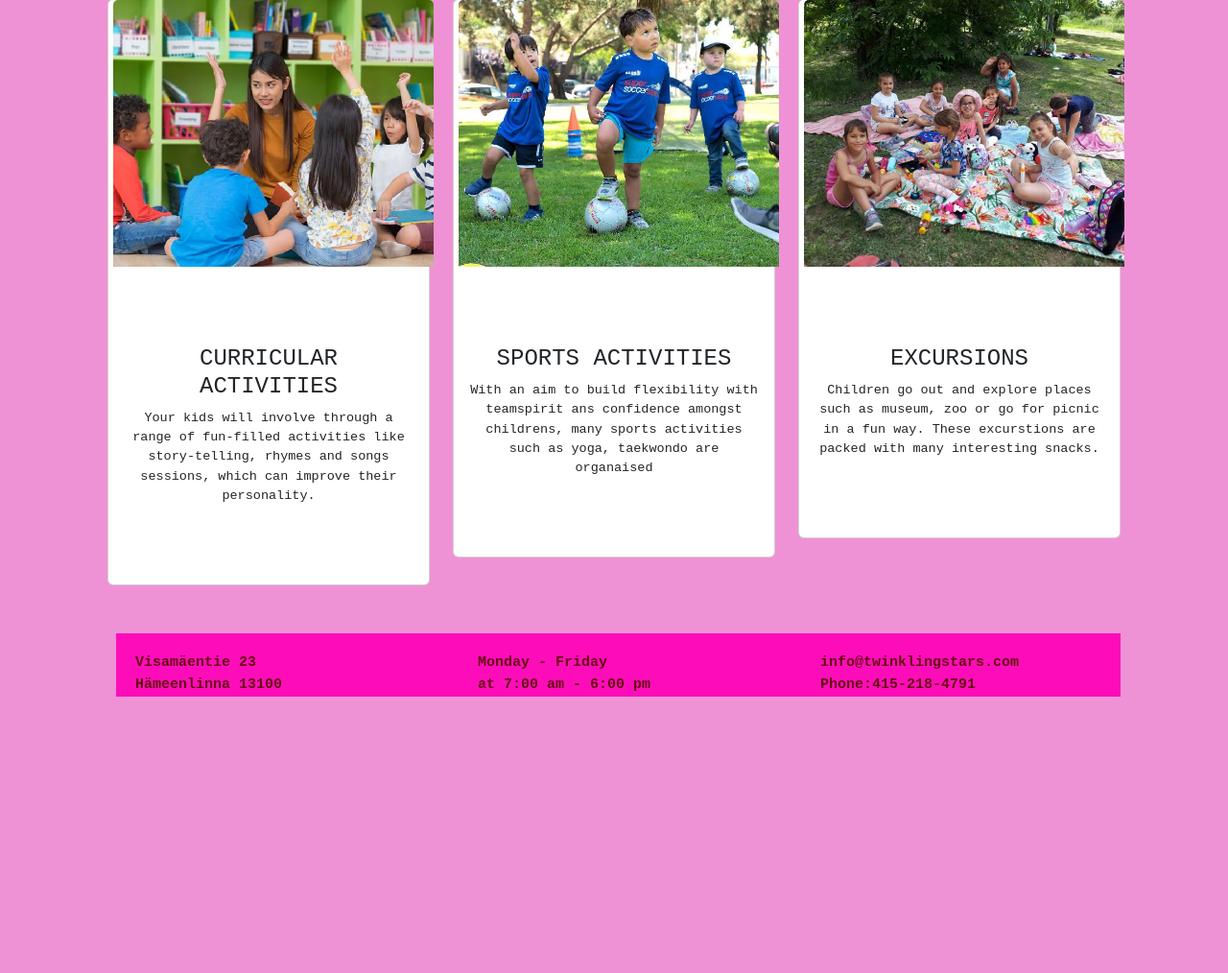
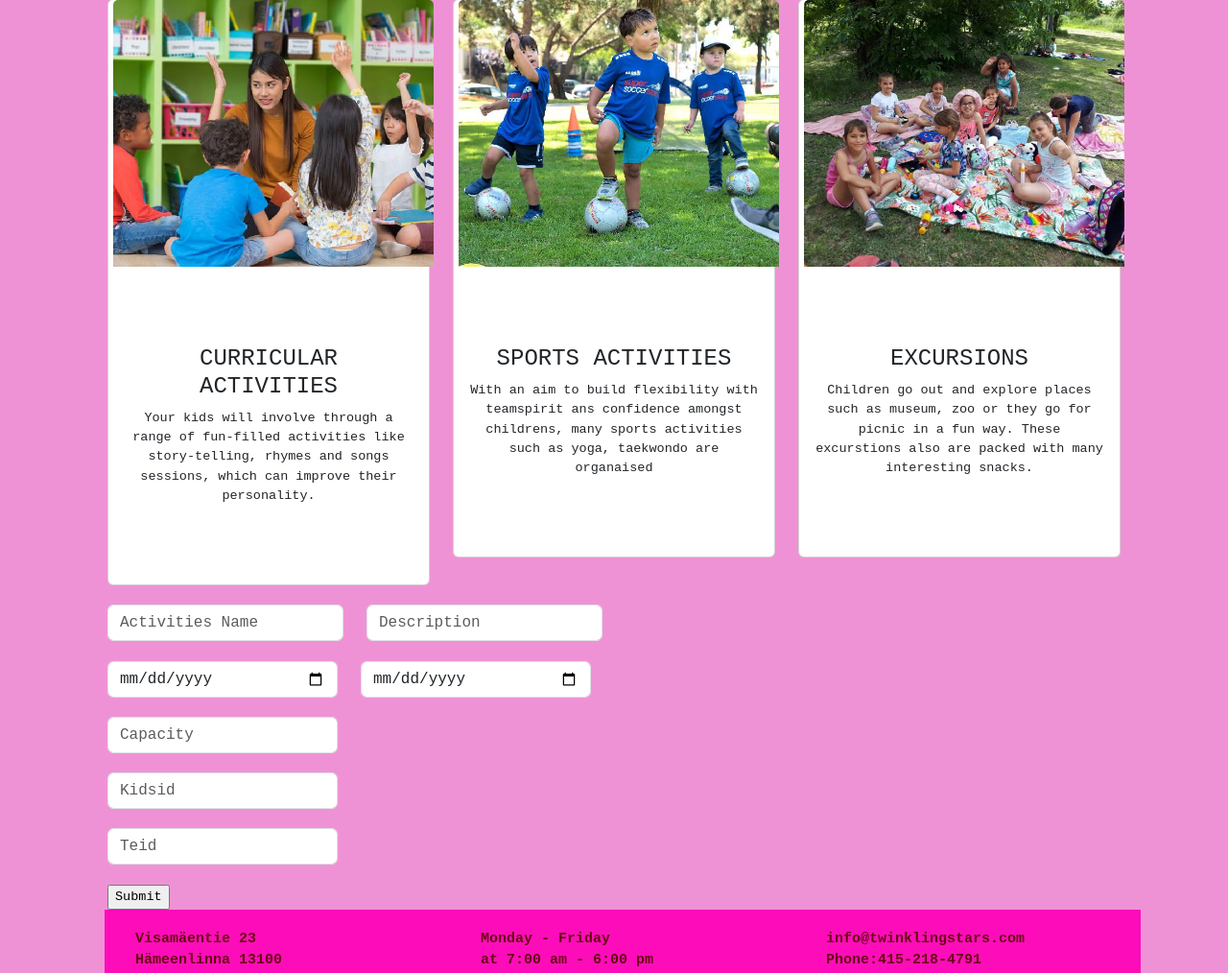
Before and after one commit to sonali22000/Kinda-Team18, a PHP site: page /activities.php in a window 1280 px wide. Shown: the part 101-1115 px from the top of the page at 96% size. Before the commit the page ends 827 px from the top, so only its background shows below. Run offline with PHP 8.4, Linux system fonts and the light colour scheme.

Commit message:
make some changes in activities.php

```diff
--- a/activities.php
+++ b/activities.php
@@ -1,7 +1,7 @@
 <!DOCTYPE html>
 <?php include "headerr.php" ?>
 
-
+            <!-- creating different activities in kindergarten-->
                 <div class="row">
                     <div class="col-md-4 text-center">
 
@@ -27,13 +27,90 @@
                   <div class="card" style="wwidth: 18rem;">
                     <img src="image/activities3.jpg" class="card-img-top" alt="EXCURSIONSS">
                     <div class="card-body">
-                      <p class="card-text" > <h4>EXCURSIONS</h4> Children go out and explore places such as museum, zoo or go for picnic in a fun way. These excurstions are packed with many interesting snacks.</p>
+                      <p class="card-text" > <h4>EXCURSIONS</h4> Children go out and explore places such as museum, zoo or they go for picnic in a fun way. These excurstions also are packed with many interesting snacks.</p>
                     </div>
                   </div>
                 </div>
             </div>
+<br>
+
+
+
+ <!-- creating form for program in kindergarten-->
+
+<form  method="post"  action="">
+
+
+<div class="row">
+   <div class="col-md-3">
+   <input type="text" name="pname" required placeholder="Activities Name" class="form-control" ></div>
+
+   <div class="col-md-3">
+   <input type="text" name="description" required placeholder="Description" class="form-control"> <br></div>
+
+
+<div class="row">
+  <div class="col-md-3">
+  <input type="date" name="startdate" required placeholder="Please Enter Activity Start Date" class="form-control" > </div>
+
+  <div class="col-md-3">
+  <input type="date" name="enddate" required placeholder="Please Enter Activity End Date" class="form-control" > <br> </div>
+</div>
+
+<div class="row">
+  <div class="col-md-3">
+  <input type="int" name="capacity" required placeholder="Capacity" class="form-control" >  <br> </div>
+</div>
+
+
+<div class="row">
+  <div class="col-md-3">
+  <input type="int" name="kidsid" required placeholder="Kidsid" class="form-control" > <br> </div>
+</div>
+
+<div class="row">
+  <div class="col-md-3">
+  <input type="int" name="teid" required placeholder="Teid" class="form-control" >  <br> </div>
+</div>
+
+
+
+<div class="row">
+  <div class="col-md-3">
+  <input type="submit" value="Submit" name="Submit"> <br> </div>
+</div>
+</form>
+
+
+<?php
+//Getting values from end user
+if(isset($_POST['Submit'])){
+   $aname=$_POST['pname'];
+   $description=$_POST['description'];
+   $startdate=$_POST['startdate'];
+   $enddate=$_POST['enddate'];
+   $capacity=$_POST['capacity'];
+   $kidsid=$_POST['kidsid'];
+   $teid=$_POST['teid'];
+   include 'db.php';
+   $sql="insert into activitieslist(pname,description,startdate,enddate,capacity,kidsid,teid)
+   values('$aname','$description', '$startdate', '$enddate' , '$kidsid', '$teid')";
+   if($conn->query($sql)===TRUE){
+
+     echo"Your datas are added successfully";
+
+ }
+ else{
+
+     echo"Error:" .$conn->error;
+
+ }
+}
+?>
 
 
 </body>
 </html>
+
+<br>
 <?php include "footer1.php" ?>
```
Also changed, not shown: createprogram.php (+31 -19 lines).
